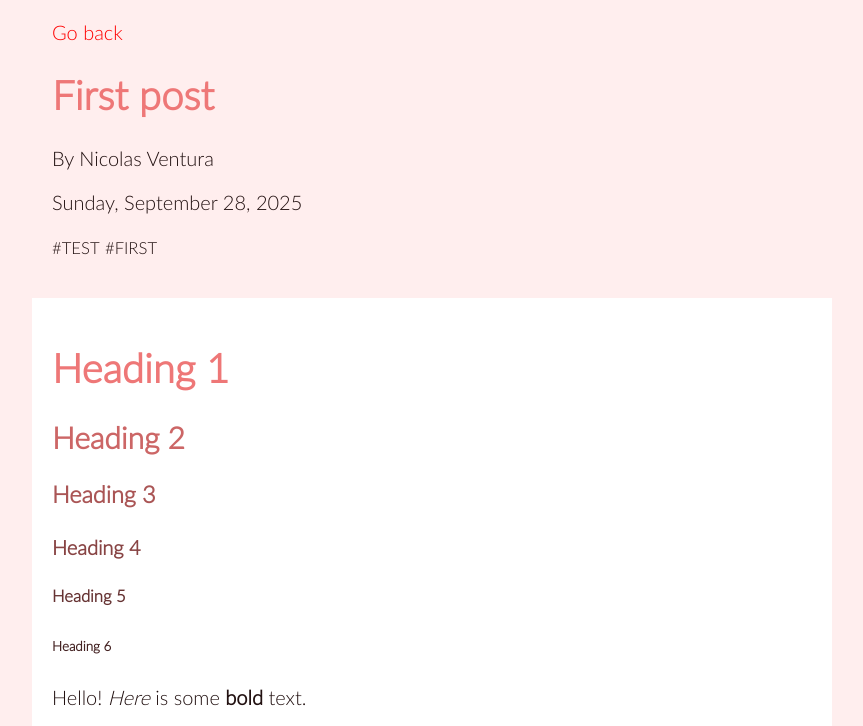
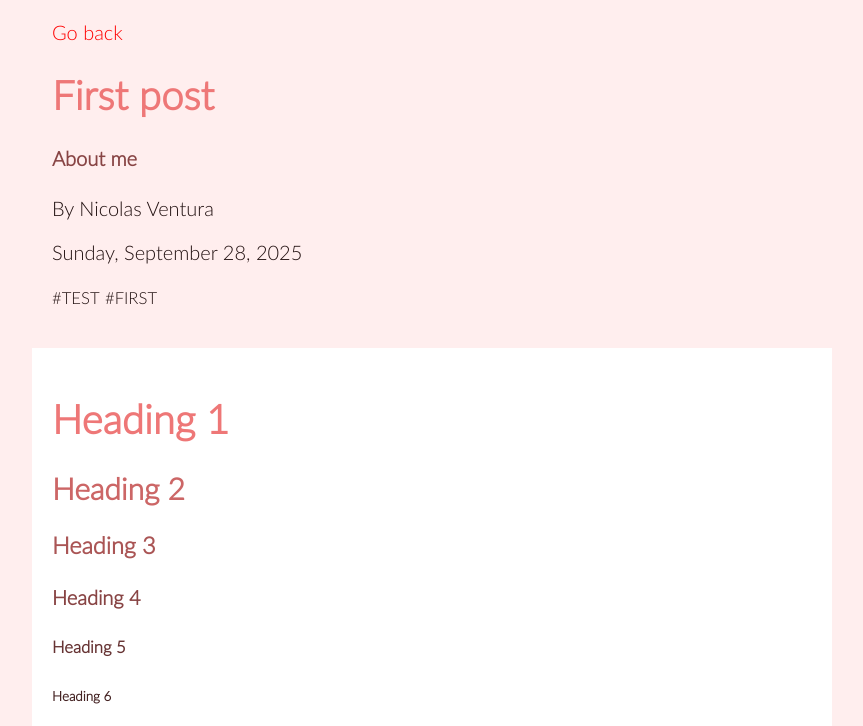
Before and after one commit to ronu/NanoRed, an Eleventy site: page src/posts/post1.md in a window 1280 px wide. Shown: the top 726 px of the page, without its empty margins (208-1071 px from the left). Built offline with nearby package versions, Linux system fonts and the light colour scheme; Eleventy itself is replaced by a stand-in of ours; files that its build step writes are made by us from their sources.

Commit message:
add description, only show author if one exists (no anonymous)

```diff
--- a/src/_includes/post.html
+++ b/src/_includes/post.html
@@ -6,7 +6,7 @@
     <meta charset="UTF-8">
     <meta name="description" content="{{ description }}">
     <meta name="keywords" content="{{ tags | join:', ' }}">
-    <meta name="author" content="{{ author | default:'Anonymous' }}">
+    <meta name="author" content="{{ author }}">
     <meta name="viewport" content="width=device-width, initial-scale=1.0">
     <link rel="stylesheet" type="text/css" href="/media/post.css" />
 </head>
@@ -15,7 +15,10 @@
     <header>
         <a href="/">Go back</a>
         <h1>{{ title }}</h1>
+        <h4>{{ description }}</h4>
+        {% if author %}
         <p>By {{ author | default:'Anonymous' }}</p>
+        {% endif %}
         <p>{{ date | date:'%A, %B %e, %Y' }}</p>
         <p>
             {% for tag in tags %}
```
